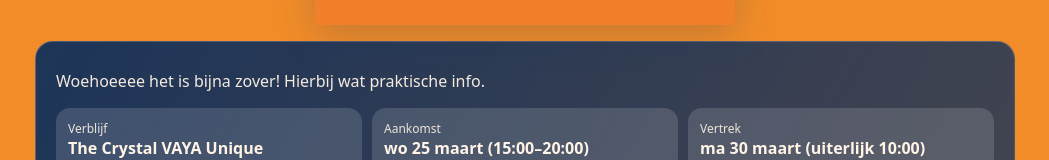
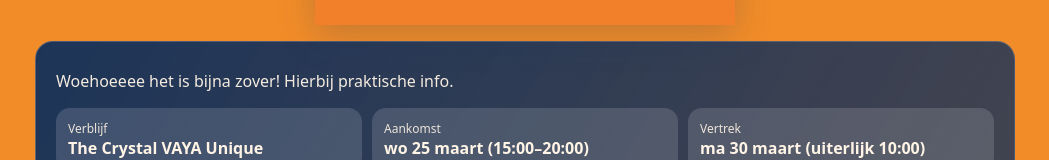
Before and after one commit to Lauwiep/Obergurgl-2026, a Next.js app: page / in a window 1280 px wide. Shown: the part 241-401 px from the top of the page, without its empty margins (115-1164 px from the left). Built offline with nearby package versions, Linux system fonts and the light colour scheme.

Commit message:
Update page.js

```diff
--- a/app/page.js
+++ b/app/page.js
@@ -3,7 +3,7 @@
 import { useMemo, useState } from "react";
 
 const data = {
-  subtitle: "Woehoeeee het is bijna zover! Hierbij wat praktische info.",
+  subtitle: "Woehoeeee het is bijna zover! Hierbij praktische info.",
   highlights: [
     { label: "Verblijf", value: "The Crystal VAYA Unique" },
     { label: "Aankomst", value: "wo 25 maart (15:00–20:00)" },
```
